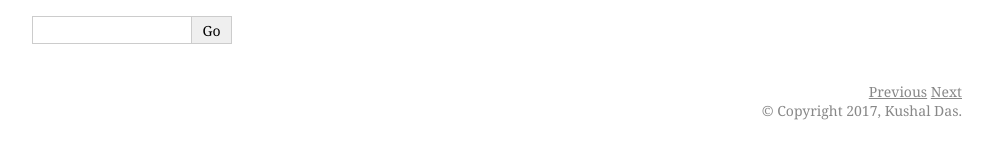
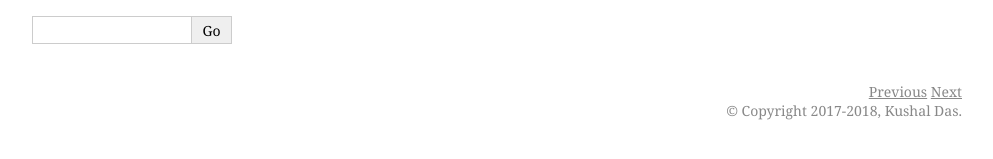
Before and after one commit to kushaldas/lym, a Sphinx documentation site: the page built from docs/fhsandaccess.md, in a window 1280 px wide. Shown: the part 580-739 px from the top of the page, without its empty margins (148-1141 px from the left). Built offline with Sphinx 7.4.7, drawn with Linux system fonts in a browser that asks for light colours; a script that is not in the unit is left out.

Commit message:
Updates copyright year

```diff
--- a/docs/conf.py
+++ b/docs/conf.py
@@ -57,7 +57,7 @@ master_doc = 'index'
 
 # General information about the project.
 project = u'Linux command line for you and me'
-copyright = u'2017, Kushal Das'
+copyright = u'2017-2018, Kushal Das'
 author = u'Kushal Das'
 
 # The version info for the project you're documenting, acts as replacement for
```
